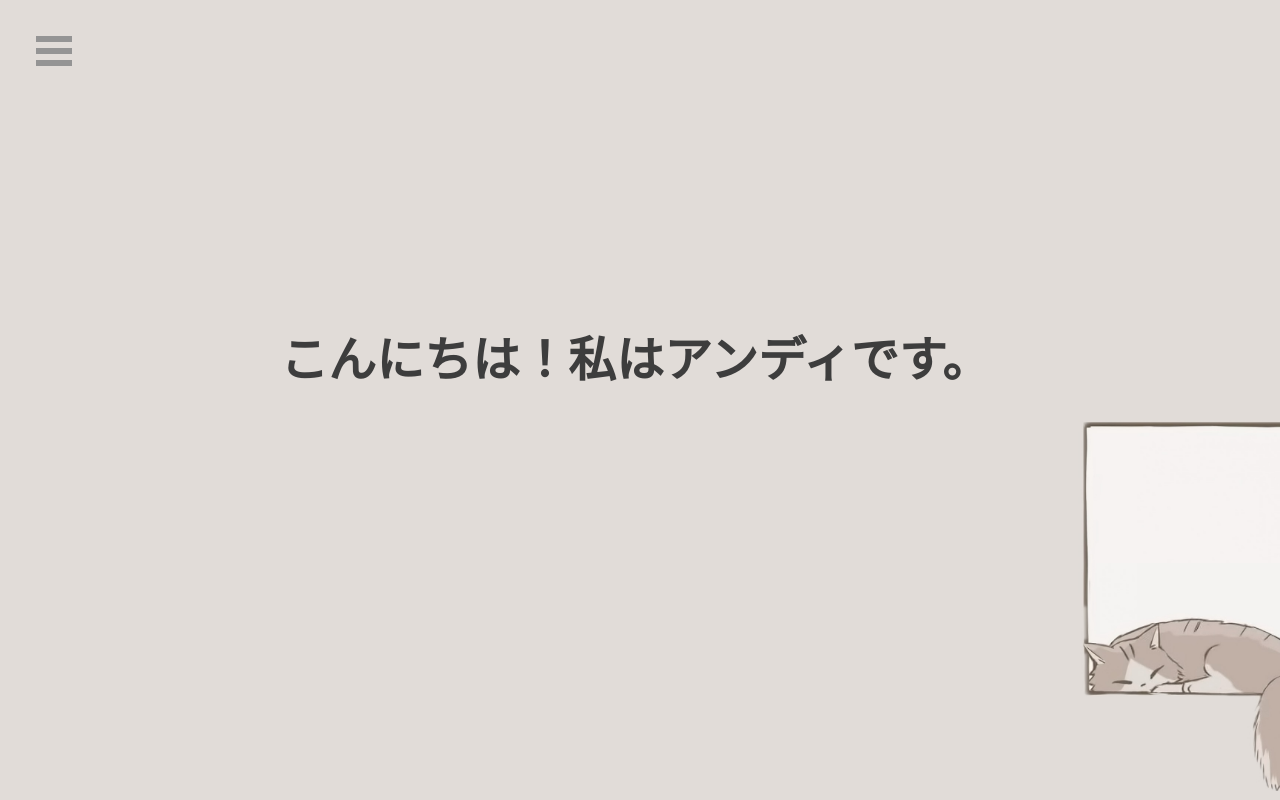
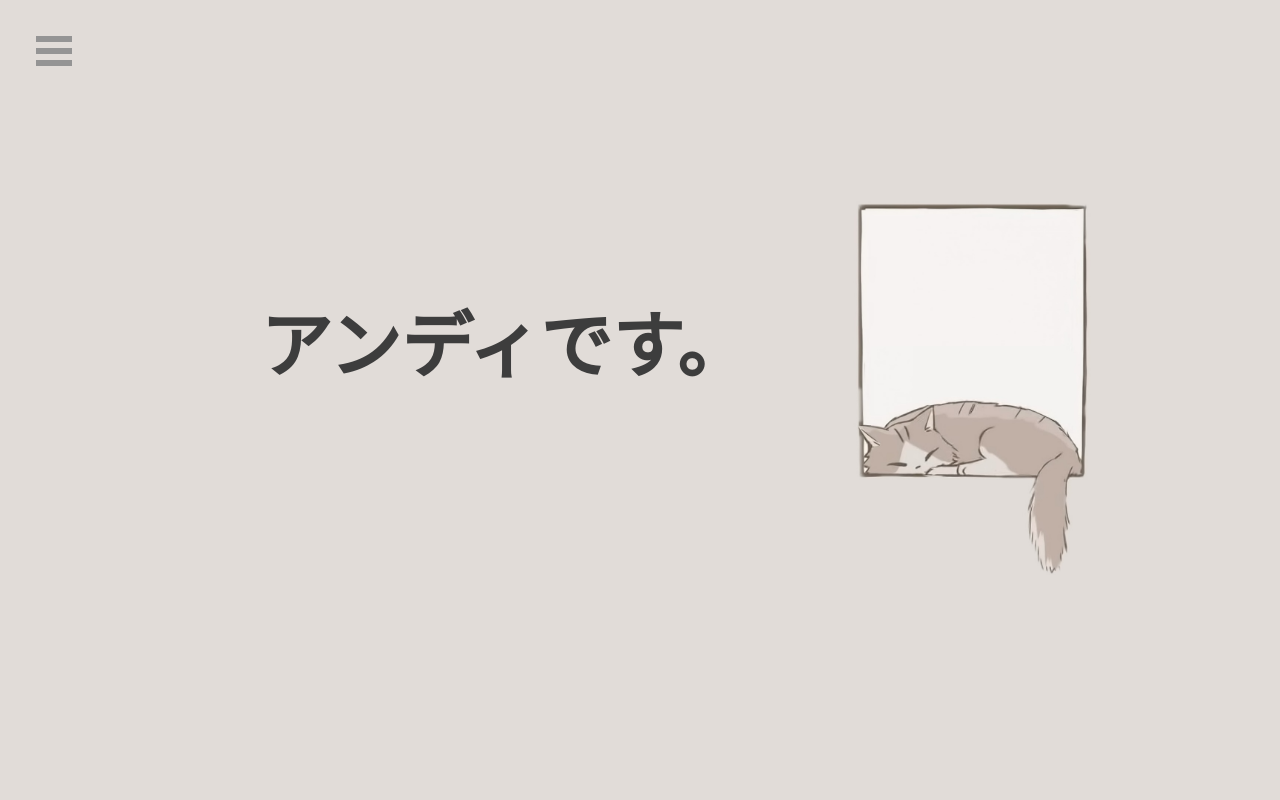
Before and after one commit to Andytule/andytule.github.io, a React (Create React App) app: page / in a window 1280 px wide. Built offline with nearby package versions, Linux system fonts and the light colour scheme.

Commit message:
Updated Home page

```diff
--- a/src/App.scss
+++ b/src/App.scss
@@ -9,6 +9,7 @@ p,
 ul,
 li {
   margin: 0;
+  overflow: hidden;
   padding: 0;
 }
 
@@ -19,6 +20,5 @@ li {
   background-repeat: no-repeat;
   color: $black-1;
   font-family: "Proxima Nova", sans-serif;
-  height: 100vh;
-  overflow: hidden;
+  height: 100%;
 }
--- a/src/components/ProjectCard/ProjectCard.tsx
+++ b/src/components/ProjectCard/ProjectCard.tsx
@@ -1,6 +1,7 @@
 import React from "react";
 import "./ProjectCard.scss";
 import { Project } from "../../pages/Projects/Projects";
+import images from "../../utils/images";
 
 interface ProjectCardProps {
   project: Project;
@@ -12,7 +13,11 @@ const ProjectCard: React.FC<ProjectCardProps> = ({ project }) => {
       <h3>{project.title}</h3>
       <p>{project.description}</p>
       {project.imageName && (
-        <img src={`./assets/images/rate-my-course.png`} alt={project.title} />
+        <img
+          src={images[project.imageName]}
+          alt={project.title}
+          style={{ width: "10%" }}
+        />
       )}
       <p>Demo: {project.demoLink}</p>
       <p>Github: {project.githubLink}</p>
--- a/src/data/projects.json
+++ b/src/data/projects.json
@@ -12,7 +12,7 @@
       "MySQL",
       "PHP"
     ],
-    "imageName": "rate-my-course.png"
+    "imageName": "rateMyCourse"
   },
   {
     "title": "Chess",
@@ -20,7 +20,7 @@
     "demoLink": "https://andytule.github.io/chess/",
     "githubLink": "https://github.com/Andytule/chess",
     "technologies": ["JavaScript", "React", "RxJs", "Node.js"],
-    "imageName": "chess.png"
+    "imageName": "chess"
   },
   {
     "title": "Covid Tracker",
@@ -34,7 +34,7 @@
       "Charts.js",
       "Node.js"
     ],
-    "imageName": "covid-tracker.png"
+    "imageName": "covidTracker"
   },
   {
     "title": "Blokus",
@@ -42,7 +42,7 @@
     "demoLink": "https://andytule.github.io/blokkus/",
     "githubLink": "https://github.com/Andytule/blokkus",
     "technologies": ["HTML", "CSS", "JavaScript", "Three.js", "jQuery"],
-    "imageName": "blokus.png"
+    "imageName": "blokus"
   },
   {
     "title": "A Star Pathfinder",
@@ -50,7 +50,7 @@
     "demoLink": "https://andytule.github.io/a-star-pathfinder/",
     "githubLink": "https://github.com/Andytule/a-star-pathfinder",
     "technologies": ["HTML", "CSS", "JavaScript"],
-    "imageName": "a-star-pathfinder.png"
+    "imageName": "aStarPathfinder"
   },
   {
     "title": "Electro Magnetic Roomba",
@@ -58,6 +58,6 @@
     "demoLink": null,
     "githubLink": "https://github.com/Andytule/electromagnetic-robot",
     "technologies": ["Python", "C++", "Arduino", "Raspberry Pi"],
-    "imageName": "electro-magnetic-roomba.png"
+    "imageName": "electroMagneticRoomba"
   }
 ]
--- /dev/null
+++ b/src/images.d.ts
@@ -0,0 +1,4 @@
+declare module "*.png" {
+  const value: any;
+  export = value;
+}
--- a/src/pages/Home/Home.scss
+++ b/src/pages/Home/Home.scss
@@ -4,11 +4,12 @@
   align-items: center;
   display: flex;
   height: 100vh;
-  justify-content: center;
-  padding: 1em;
+  justify-content: flex-start;
+  margin: 0 15vw;
 
   .header {
     margin-bottom: 5em;
     text-align: center;
+    min-width: 50vw;
   }
 }
--- a/src/pages/Home/Home.tsx
+++ b/src/pages/Home/Home.tsx
@@ -10,14 +10,14 @@ const Home: React.FC = () => {
           sequence={[
             "Hi! I'm Andy.",
             5000,
-            "こんにちは！私はアンディです。",
+            "アンディです。",
             5000,
             "Have a wonderful day.",
             5000,
             "素敵な一日を",
             5000,
           ]}
-          style={{ fontSize: "2em" }}
+          style={{ fontSize: "3em" }}
           repeat={Infinity}
         />
       </h2>
--- a/src/pages/Projects/Projects.scss
+++ b/src/pages/Projects/Projects.scss
@@ -6,10 +6,10 @@
   display: flex;
   height: 100vh;
   justify-content: center;
+  overflow: scroll;
   padding: 1em;
 
   .projects-container {
-    border: 1px solid red;
     display: flex;
     flex-direction: column;
     gap: 2em;
--- a/src/pages/Projects/Projects.tsx
+++ b/src/pages/Projects/Projects.tsx
@@ -15,7 +15,6 @@ export interface Project {
 const Projects: React.FC = () => {
   return (
     <div className="projects">
-      <h2>Welcome to the Projects Page</h2>
       <div className="projects-container">
         {projectData.map((project: Project, index: number) => (
           <ProjectCard key={index} project={project} />
--- /dev/null
+++ b/src/utils/images.ts
@@ -0,0 +1,21 @@
+import aStarPathfinder from "../assets/images/a-star-pathfinder.png";
+import blokus from "../assets/images/blokus.png";
+import chess from "../assets/images/chess.png";
+import covidTracker from "../assets/images/covid-tracker.png";
+import electroMagneticRoomba from "../assets/images/electro-magnetic-roomba.png";
+import rateMyCourse from "../assets/images/rate-my-course.png";
+
+interface Images {
+  [key: string]: any;
+}
+
+const images: Images = {
+  aStarPathfinder,
+  blokus,
+  chess,
+  covidTracker,
+  electroMagneticRoomba,
+  rateMyCourse,
+};
+
+export default images;
```
Also changed, not shown: src/assets/images/wallpaper.jpg, 1 other file (tests, documents, lock files or other folders).
